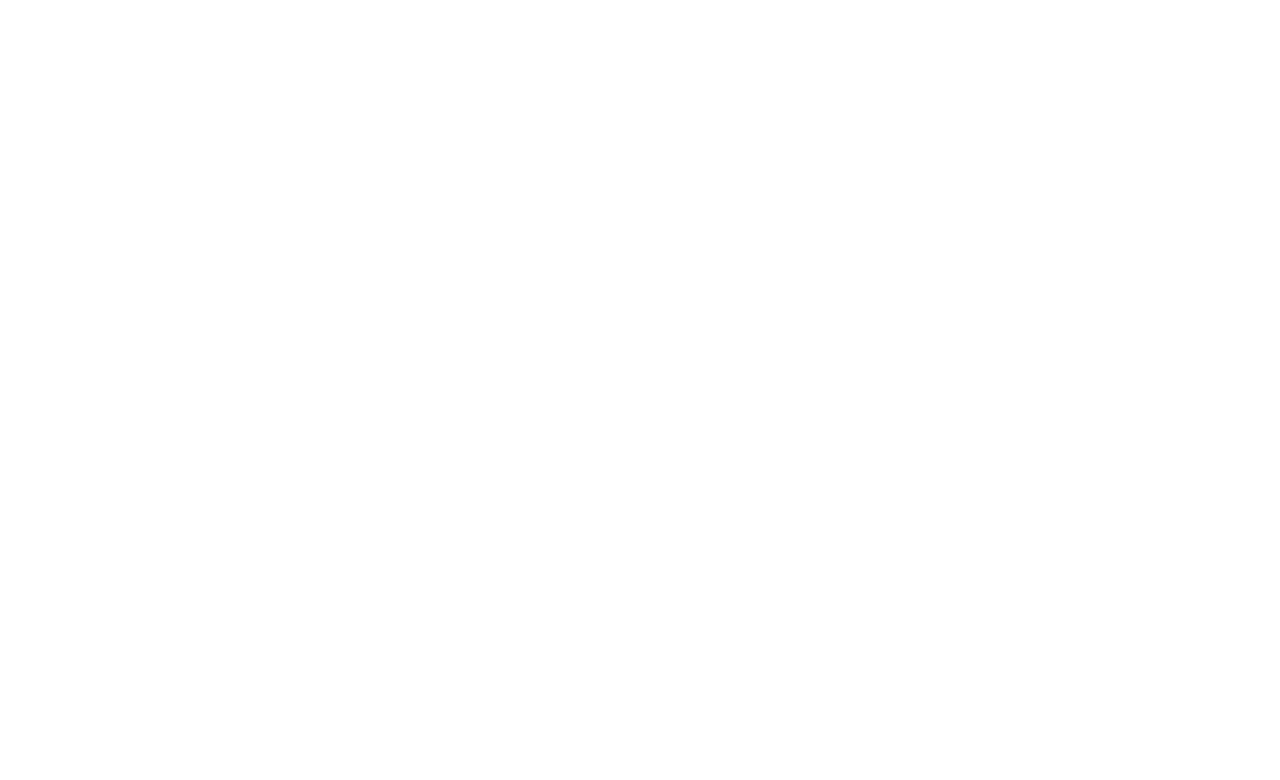
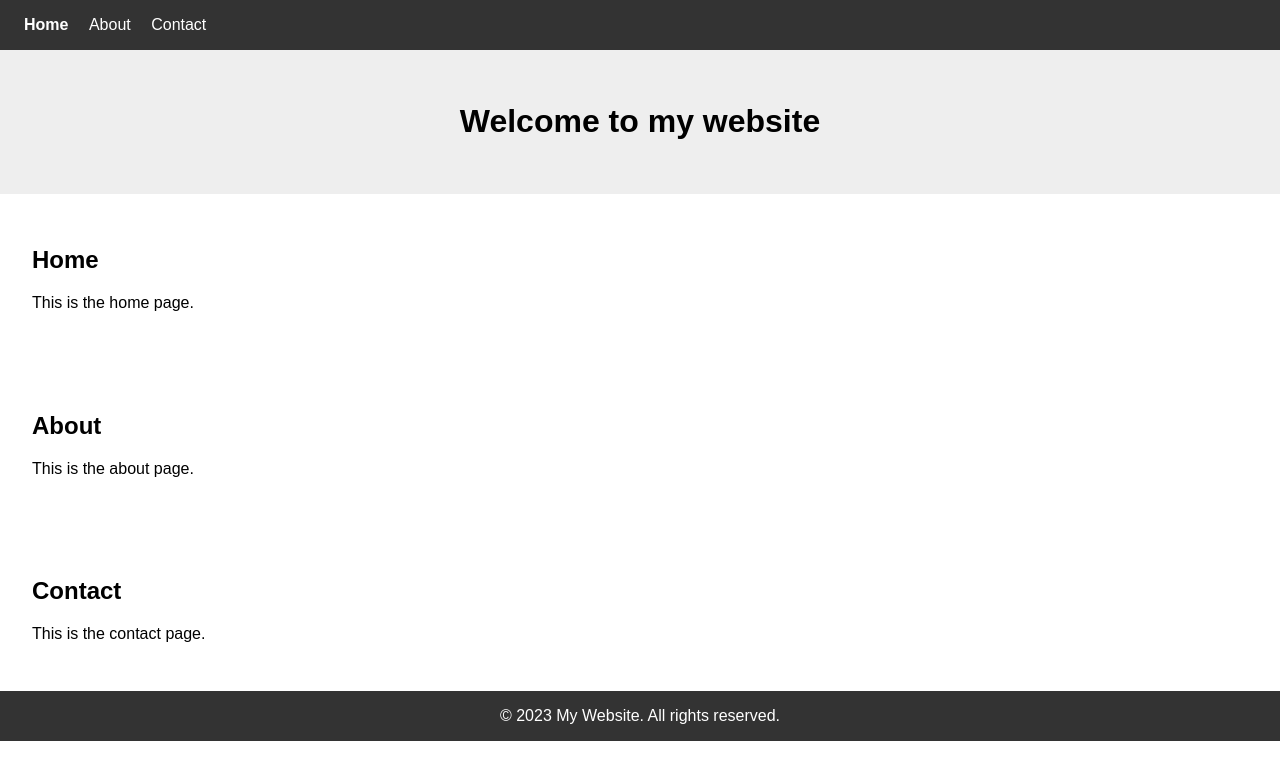
Before and after one commit to JonathanAgarradoJCU/CP3402, a plain HTML site: page Website/index.html in a window 1280 px wide. Drawn offline with Linux system fonts and the light colour scheme.

Commit message:
Presents outline

```diff
--- a/Website/index.html
+++ b/Website/index.html
@@ -1,12 +1,38 @@
 <!DOCTYPE html>
 <html lang="en">
-<head>
+  <head>
     <meta charset="UTF-8">
     <meta http-equiv="X-UA-Compatible" content="IE=edge">
     <meta name="viewport" content="width=device-width, initial-scale=1.0">
-    <title>Document</title>
-</head>
-<body>
-
-</body>
+    <title>My Website</title>
+    <link rel="stylesheet" type="text/css" href="style.css">
+  </head>
+  <body>
+    <nav>
+      <ul>
+        <li><a href="#home">Home</a></li>
+        <li><a href="#about">About</a></li>
+        <li><a href="#contact">Contact</a></li>
+      </ul>
+    </nav>
+    <header>
+      <h1>Welcome to my website</h1>
+    </header>
+    <section id="home">
+      <h2>Home</h2>
+      <p>This is the home page.</p>
+    </section>
+    <section id="about">
+      <h2>About</h2>
+      <p>This is the about page.</p>
+    </section>
+    <section id="contact">
+      <h2>Contact</h2>
+      <p>This is the contact page.</p>
+    </section>
+    <footer>
+      <p>&copy; 2023 My Website. All rights reserved.</p>
+    </footer>
+    <script src="script.js"></script>
+  </body>
 </html>
--- a/Website/script.js
+++ b/Website/script.js
@@ -0,0 +1,14 @@
+const navLinks = document.querySelectorAll('nav a');
+const sections = document.querySelectorAll('section');
+
+function changeLinkState() {
+  let index = sections.length;
+
+  while(--index && window.scrollY + 50 < sections[index].offsetTop) {}
+
+  navLinks.forEach((link) => link.classList.remove('active'));
+  navLinks[index].classList.add('active');
+}
+
+changeLinkState();
+window.addEventListener('scroll', changeLinkState);
--- a/Website/style.css
+++ b/Website/style.css
@@ -0,0 +1,53 @@
+body {
+    font-family: Arial, sans-serif;
+    margin: 0;
+  }
+
+  nav {
+    background-color: #333;
+    color: #fff;
+    display: flex;
+    justify-content: space-between;
+    padding: 1rem;
+  }
+
+  nav ul {
+    list-style: none;
+    margin: 0;
+    padding: 0;
+  }
+
+  nav li {
+    display: inline-block;
+  }
+
+  nav a {
+    color: #fff;
+    padding: 0.5rem;
+    text-decoration: none;
+  }
+
+  header {
+    background-color: #eee;
+    text-align: center;
+    padding: 2rem;
+  }
+
+  section {
+    padding: 2rem;
+  }
+
+  footer {
+    background-color: #333;
+    color: #fff;
+    padding: 1rem;
+    text-align: center;
+  }
+
+  footer p {
+    margin: 0;
+  }
+
+  .active {
+    font-weight: bold;
+  }
```
